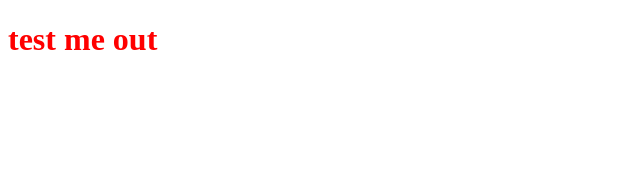
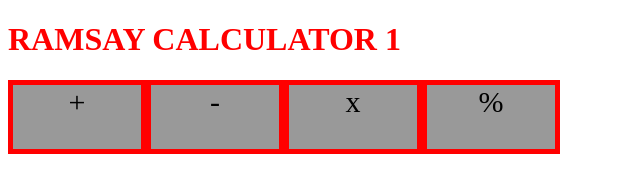
Before and after one commit to eramsay20/JSCalculator, a plain HTML site: page index.html in a window 1280 px wide. Shown: the whole page, without its empty margins (0-640 px from the left). Drawn offline with Linux system fonts and the light colour scheme; files whose address does not match are found by name.

Commit message:
Build initial function button frame

```diff
--- a/index.html
+++ b/index.html
@@ -7,7 +7,16 @@
     <title>Document</title>
 </head>
 <body>
-    <h1> test me out</h1>
+    <h1> RAMSAY CALCULATOR 1</h1>
+    <main>
+        <div>
+            <div id="add" class="function">+</div>
+            <div id="add" class="function">-</div>
+            <div id="add" class="function">x</div>
+            <div id="add" class="function">%</div>
+
+        </div>
+    </main>
     <script src = "/Users/eramsay/Desktop/Github Files/JSCalculator/calculator.js"></script>
 </body>
 </html>
--- a/style.css
+++ b/style.css
@@ -1,4 +1,23 @@
+/* TAGS */
+
 h1 {
 color: red;
 
 }
+
+/* IDS */
+
+#add {
+    border: red 5px solid;
+}
+
+/* CLASSES */
+
+.function {
+width: 10vw;
+height: 5vw;
+background-color: #999;
+text-align: center;
+font-size: 30px;
+float: left;
+};
```
